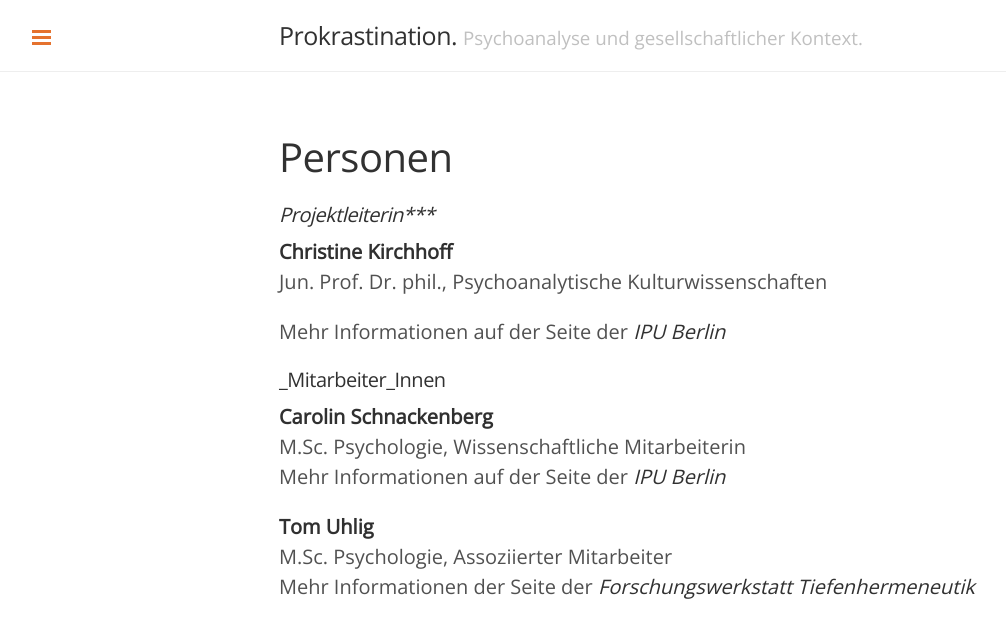
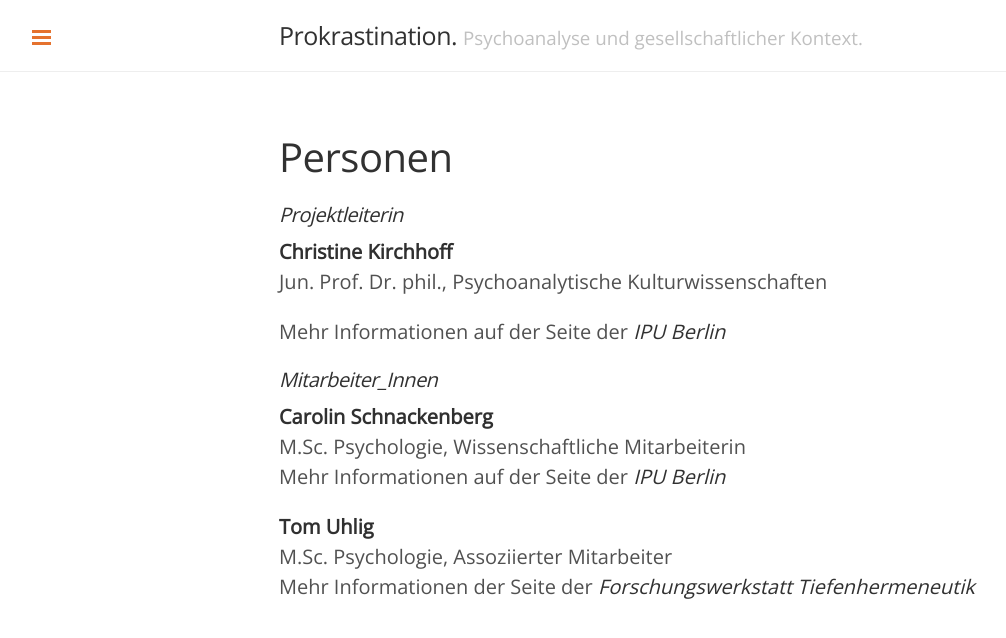
Before and after one commit to aufschieben/aufschieben.github.io, a Jekyll site: the page built from persons.md, in a window 1280 px wide. Shown: the top 638 px of the page, without its empty margins (1-1007 px from the left). Built offline with Jekyll 4.4.1, drawn with Linux system fonts in a browser that asks for light colours.

```diff
--- a/persons.md
+++ b/persons.md
@@ -2,14 +2,14 @@
 layout: page
 title: Personen
 ---
-#### _Projektleiterin***_
+#### _Projektleiterin_
 
 **Christine Kirchhoff**
 Jun. Prof. Dr. phil., Psychoanalytische Kulturwissenschaften
 
 Mehr Informationen auf der Seite der [IPU Berlin](http://www.ipu-berlin.de/hochschule/wissenschaftler/profil/kirchhoff-christine.html)
 
-#### _Mitarbeiter_Innen
+#### _Mitarbeiter_Innen_
 
 **Carolin Schnackenberg**
 M.Sc. Psychologie, Wissenschaftliche Mitarbeiterin
```
